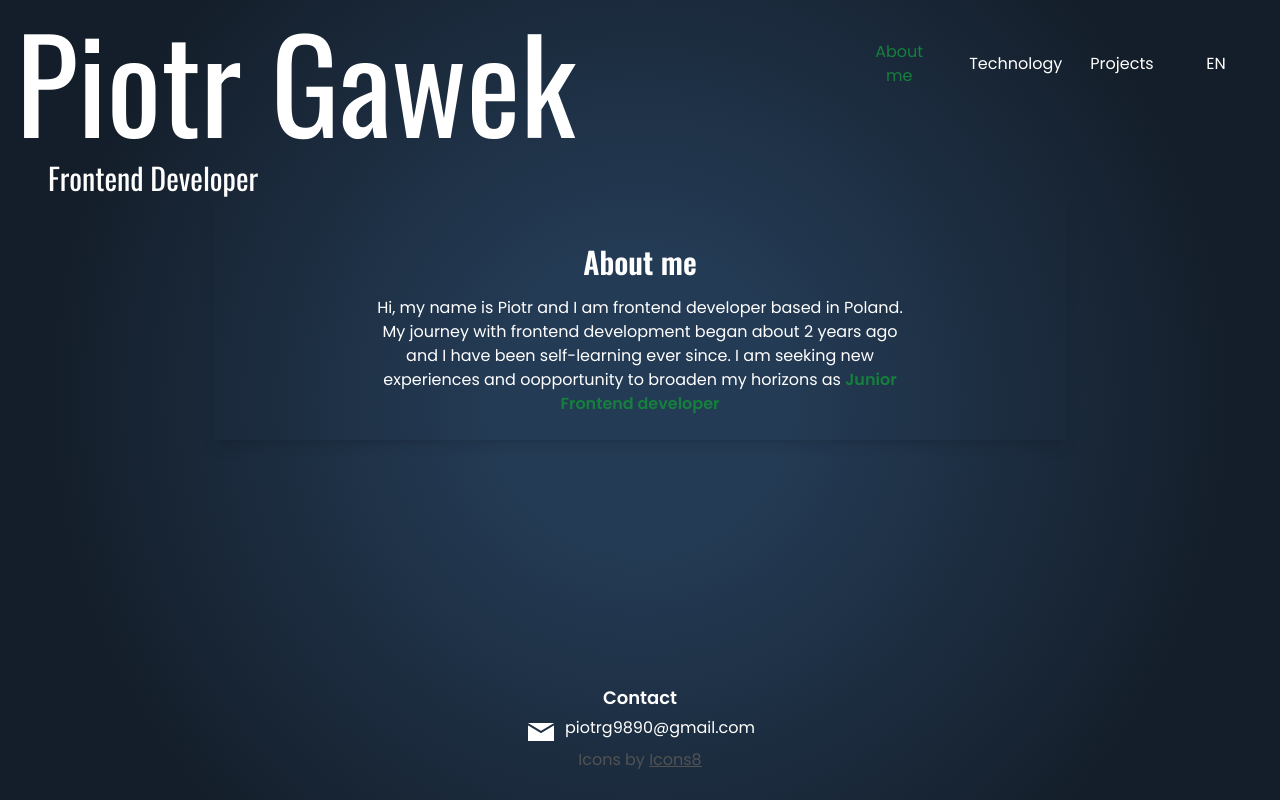
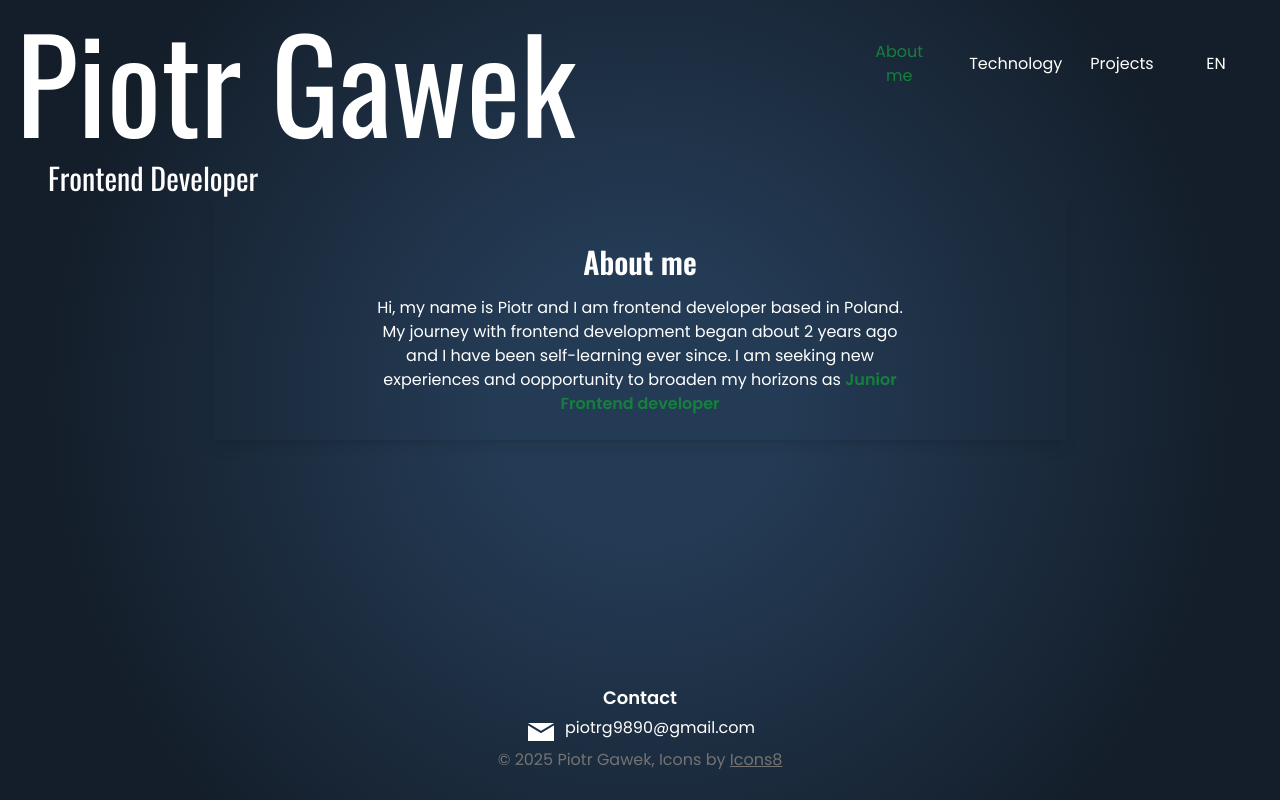
Before and after one commit to Garmah98/Portfolio, a React (Vite) app: page / in a window 1280 px wide. Built offline with nearby package versions, Linux system fonts and the light colour scheme.

Commit message:
Added copyright and year

```diff
--- a/src/components/Footer.tsx
+++ b/src/components/Footer.tsx
@@ -1,6 +1,7 @@
 import { useTranslation } from 'react-i18next'
 import { useLocation } from 'react-router'
 export default function Footer() {
+    const date = new Date().getFullYear()
     const { pathname } = useLocation()
     const { t } = useTranslation()
     let footerStyles =
@@ -22,8 +23,8 @@ export default function Footer() {
                 ></img>
                 piotrg9890@gmail.com
             </span>
-            <p className="mb-4 text-neutral-600">
-                Icons by{' '}
+            <p className="mb-4 text-neutral-500">
+                &copy; {date} Piotr Gawek, Icons by{' '}
                 <a className="underline" href="https://icons8.com">
                     Icons8
                 </a>
```
